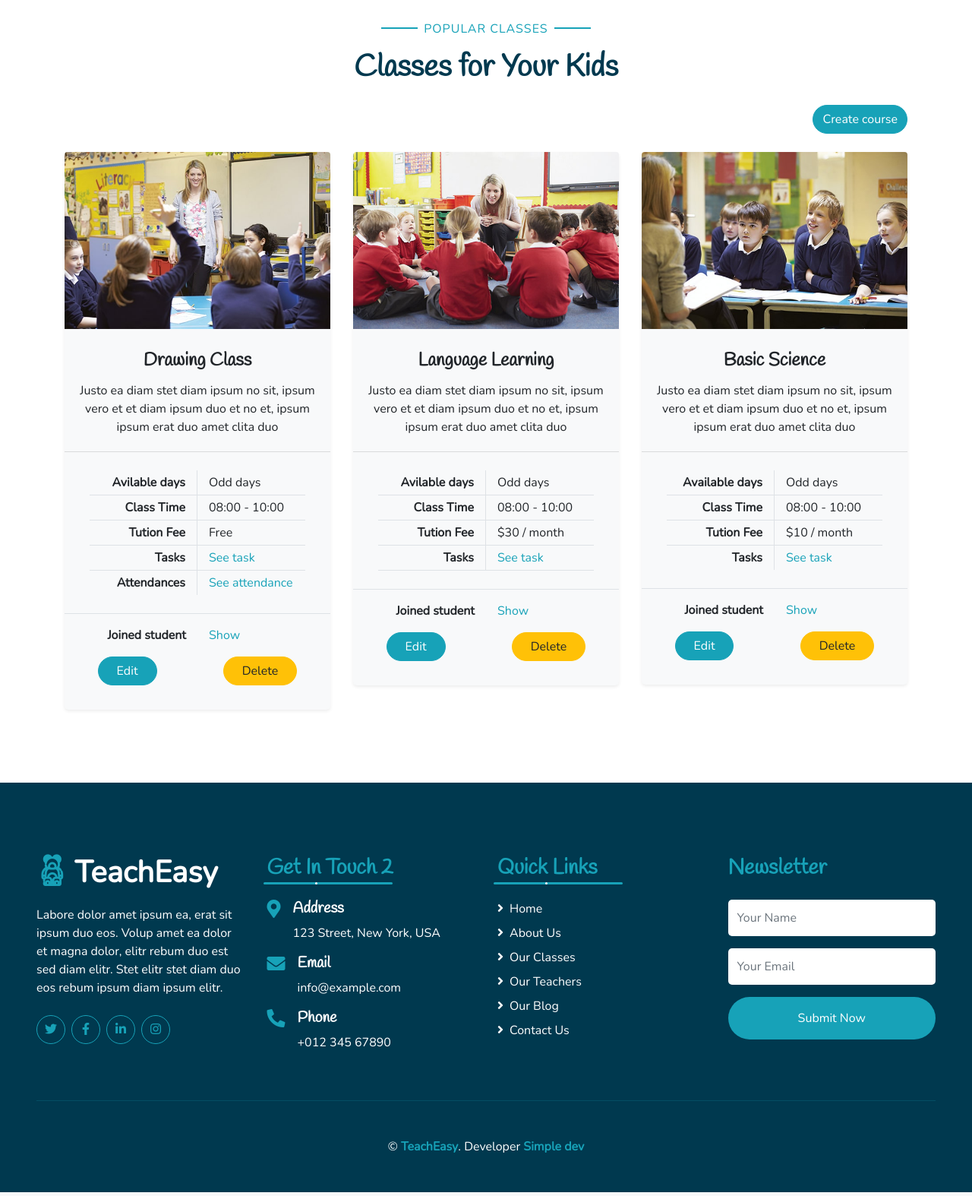
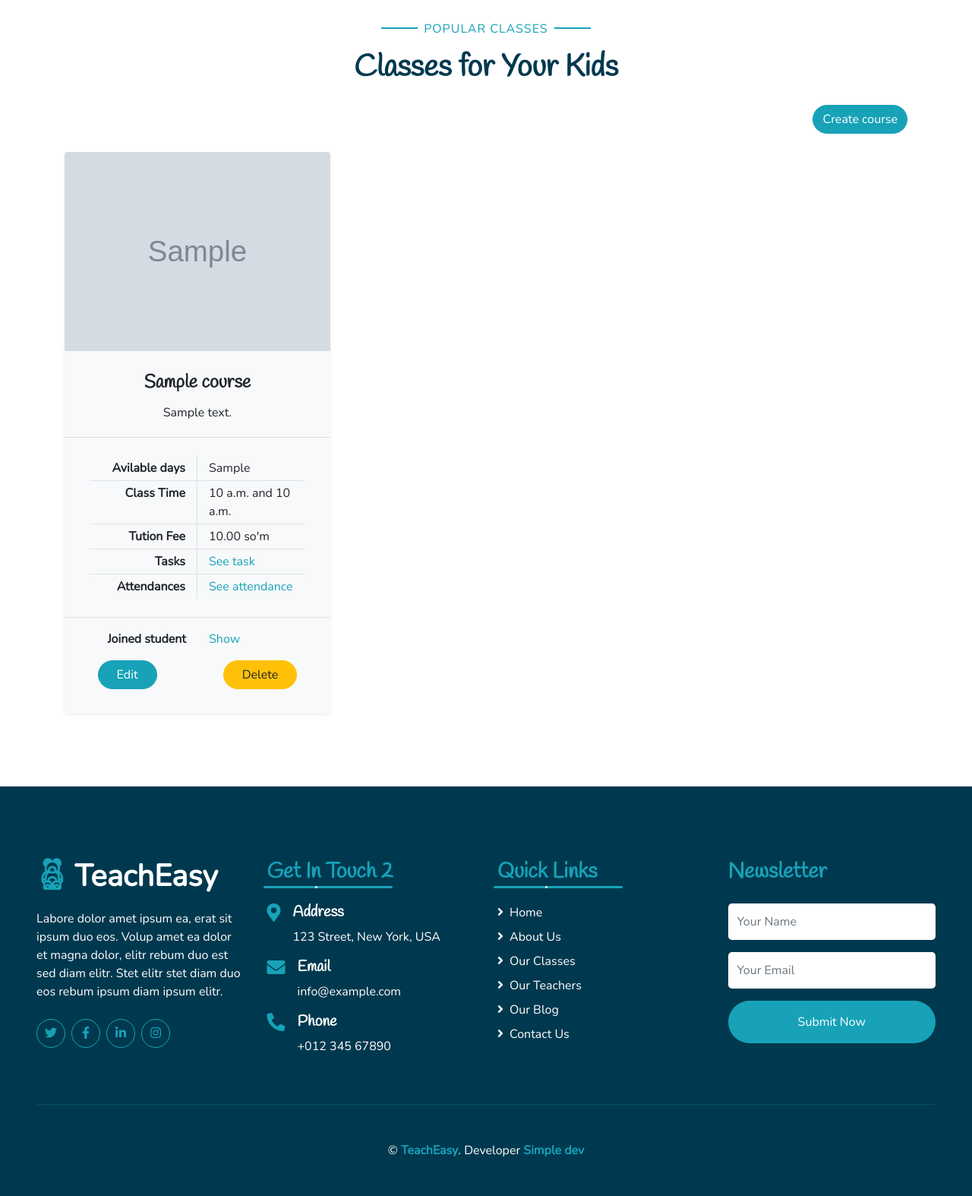
Before and after one commit to dilmurodsadullayev/TeachEasy-full, a Django app: page /courses in a window 1280 px wide. Shown: the part 557-2131 px from the top of the page at 76% size. Run offline with Django 5.2, Linux system fonts and the light colour scheme; tables that the repository leaves empty hold one stand-in row (values such as "Sample post"); grey boxes marked "Sample" are stand-in pictures; some libraries are stand-ins or nearby versions.

Commit message:
forms fayl yaratildi,view,urls yozildi keyin courses sahifasida kursla chiqadigan qilindi

```diff
--- a/main/models.py
+++ b/main/models.py
@@ -63,8 +63,8 @@ class Course(models.Model):
     description = models.TextField()
     image = models.ImageField(upload_to='courses/')
     price = models.DecimalField(max_digits=5, decimal_places=2)
-    start_date = models.DateField()
-    end_date = models.DateField()  # tugash sanasi (oldingi
+    start_time = models.TimeField()
+    end_time = models.TimeField()  # tugash sanasi (oldingi
     schedule_days = models.CharField(max_length=70)  # o‘quv kunlari yoki `schedule` qisqacha
 
     def __str__(self):
--- a/main/urls.py
+++ b/main/urls.py
@@ -4,7 +4,7 @@ from .views import (
     index_view,
     about_view,
     contact_view,
-    courses_view,
+    CoursesView,
     teachers_view,
     gallery_view,
     single_view,
@@ -32,7 +32,7 @@ urlpatterns = [
     path('',index_view,name='index'),
     path('about',about_view,name='about'),
     path('contact',contact_view,name='contact'),
-    path('courses',courses_view,name='courses'),
+    path('courses',CoursesView.as_view(),name='courses'),
     path('teachers',teachers_view,name='teachers'),
     path('gallery',gallery_view,name='gallery'),
     path('single',single_view,name='single'),
--- a/main/views.py
+++ b/main/views.py
@@ -1,5 +1,7 @@
-from django.shortcuts import render
-from .models import UserRoles, AboutSite
+from django.shortcuts import render, redirect
+from .models import UserRoles, AboutSite, Course
+from .forms import CourseCreateForm
+from django.views.generic import View
 
 
 # Create your views here.
@@ -22,8 +24,34 @@ def about_view(request):
 def contact_view(request):
     return render(request, 'main/contact.html')
 
-def courses_view(request):
-    return render(request, 'main/courses.html')
+
+
+class CoursesView(View):
+    def get(self, request):
+        course_data = Course.objects.all()
+
+        ctx = {
+            'course_data': course_data
+        }
+
+        return render(request, 'main/courses.html', ctx)
+
+    def post(self, request):
+        form = CourseCreateForm(request.POST, request.FILES)
+        if form.is_valid():
+            course = form.save(commit=False)
+            course.start_time = str(request.POST['start_time']) # Vaqt qiymatlarini str formatda olish
+            course.end_time = str(request.POST['end_time'])#vaqti str formatda course.save()
+            form.save()
+            return redirect('courses')
+
+        ctx = {
+            'form': form
+        }
+
+        return render(request, 'main/courses.html', ctx)
+
+
 
 def gallery_view(request):
     return render(request, 'main/gallery.html')
--- a/template/main/base.html
+++ b/template/main/base.html
@@ -10,7 +10,7 @@
     <meta content="Free HTML Templates" name="description">
 
     <!-- Favicon -->
-    <link href="{% static 'img/favicon.ico' %}" rel="icon">
+    <link rel="icon" href="{% static 'img/favicon.ico' %}" type="image/x-icon">
 
     <!-- Google Web Fonts -->
     <link rel="preconnect" href="https://fonts.gstatic.com">
--- a/template/main/courses.html
+++ b/template/main/courses.html
@@ -21,6 +21,8 @@
 <div class="modal fade" id="exampleModal" tabindex="-1" aria-labelledby="exampleModalLabel" aria-hidden="true">
     <div class="modal-dialog modal-dialog-centered">
         <div class="modal-content">
+            <form method="post" enctype="multipart/form-data">
+                {% csrf_token %}
                 <div class="modal-header">
                     <h1 class="modal-title fs-5" id="exampleModalLabel">Create course</h1>
                     <button type="button" class="btn-close" data-bs-dismiss="modal" aria-label="Close"></button>
@@ -29,40 +31,45 @@
                 <div class="modal-body">
                     <div class="mb-3">
                         <label for="exampleFormControlInput1" class="form-label">Name</label>
-                    <input type="text" class="form-control" id="exampleFormControlInput1" placeholder="Course name">
+                        <input type="text" class="form-control" id="exampleFormControlInput1" placeholder="Course name"
+                               name="name">
                     </div>
                     <div class="input-group mb-3">
-                    <input type="file" class="form-control" id="inputGroupFile01">
+                        <input type="file" class="form-control" id="inputGroupFile01" name="image">
                         <label class="input-group-text" for="inputGroupFile01">Upload</label>
                     </div>
                     <div class="mb-3">
                         <label for="exampleFormControlTextarea1" class="form-label">Description</label>
-                    <textarea class="form-control" id="exampleFormControlTextarea1" rows="3"></textarea>
+                        <textarea class="form-control" id="exampleFormControlTextarea1" rows="3"
+                                  name="description"></textarea>
                     </div>
                     <div class="input-group mb-3">
                         <label class="input-group-text" for="inputGroupDate02">Start date</label>
-                    <input type="date" class="form-control" id="inputGroupDate02">
+                        <input type="date" class="form-control" id="inputGroupDate02" name="start_time">
                     </div>
                     <div class="input-group mb-3">
                         <label class="input-group-text" for="inputGroupDate03">End date</label>
-                    <input type="date" class="form-control" id="inputGroupDate03">
+                        <input type="date" class="form-control" id="inputGroupDate03" name="end_time">
                     </div>
                     <div class="input-group mb-3">
                         <span class="input-group-text">Sum</span>
-                    <input type="number" class="form-control" aria-label="Amount (to the nearest dollar)">
+                        <input type="number" class="form-control" aria-label="Amount (to the nearest dollar)"
+                               name="price">
                         <span class="input-group-text">.00</span>
                     </div>
                     <div class="mb-3">
                         <label for="exampleFormControlInput5" class="form-label">Available days</label>
-                    <input type="text" class="form-control" id="exampleFormControlInput5"
-                        placeholder="Example: Odd days ">
+                        <input type="text" class="form-control" id="exampleFormControlInput5" name="schedule_days"
+                               placeholder="Example: Odd days">
                     </div>
                 </div>
 
                 <div class="modal-footer">
                     <button type="button" class="btn btn-secondary" data-bs-dismiss="modal">Close</button>
-                <button type="button" class="btn btn-primary">Create</button>
+                    <button type="submit" class="btn btn-primary">Create</button>
                 </div>
+            </form>
+
         </div>
     </div>
 </div>
@@ -222,27 +229,30 @@
             </div>
         </div>
         <div class="row">
-
+            {% for course in course_data %}
             <div class="col-lg-4 mb-5">
                 <div class="card border-0 bg-light shadow-sm pb-2">
+                    {% if course.image %}
+                        <img class="card-img-top mb-2" src="{{ course.image.url }}" alt="kursni rasimi yo'q">
+                    {% else %}
                         <img class="card-img-top mb-2" src="{% static 'img/class-1.jpg' %}" alt="">
+                    {% endif %}
                     <div class="card-body text-center">
-                        <h4 class="card-title">Drawing Class</h4>
-                        <p class="card-text">Justo ea diam stet diam ipsum no sit, ipsum vero et et diam ipsum duo
-                            et no et, ipsum ipsum erat duo amet clita duo</p>
+                        <h4 class="card-title">{{ course.name }}</h4>
+                        <p class="card-text">{{ course.description }}</p>
                     </div>
                     <div class="card-footer bg-transparent py-4 px-5 border-bottom">
                         <div class="row border-bottom">
                             <div class="col-6 py-1 text-right border-right"><strong>Avilable days</strong></div>
-                            <div class="col-6 py-1">Odd days</div>
+                            <div class="col-6 py-1">{{ course.schedule_days }}</div>
                         </div>
                         <div class="row border-bottom">
                             <div class="col-6 py-1 text-right border-right"><strong>Class Time</strong></div>
-                            <div class="col-6 py-1">08:00 - 10:00</div>
+                            <div class="col-6 py-1">{{ course.start_time }} and {{ course.end_time }}</div>
                         </div>
                         <div class="row border-bottom">
                             <div class="col-6 py-1 text-right border-right"><strong>Tution Fee</strong></div>
-                            <div class="col-6 py-1">Free</div>
+                            <div class="col-6 py-1">{{ course.price }} so'm</div>
                         </div>
                         <div class="row border-bottom">
                             <div class="col-6 py-1 text-right border-right"><strong>Tasks</strong></div>
@@ -265,82 +275,7 @@
 
                 </div>
             </div>
-
-            <div class="col-lg-4 mb-5">
-                <div class="card border-0 bg-light shadow-sm pb-2">
-                    <img class="card-img-top mb-2" src="{% static 'img/class-2.jpg' %}" alt="">
-                    <div class="card-body text-center">
-                        <h4 class="card-title">Language Learning</h4>
-                        <p class="card-text">Justo ea diam stet diam ipsum no sit, ipsum vero et et diam ipsum duo
-                            et no et, ipsum ipsum erat duo amet clita duo</p>
-                    </div>
-                    <div class="card-footer bg-transparent py-4 px-5 border-bottom">
-                        <div class="row border-bottom">
-                            <div class="col-6 py-1 text-right border-right"><strong>Avilable days</strong></div>
-                            <div class="col-6 py-1">Odd days</div>
-                        </div>
-                        <div class="row border-bottom">
-                            <div class="col-6 py-1 text-right border-right"><strong>Class Time</strong></div>
-                            <div class="col-6 py-1">08:00 - 10:00</div>
-                        </div>
-                        <div class="row border-bottom">
-                            <div class="col-6 py-1 text-right border-right"><strong>Tution Fee</strong></div>
-                            <div class="col-6 py-1">$30 / month</div>
-                        </div>
-                        <div class="row border-bottom">
-                            <div class="col-6 py-1 text-right border-right"><strong>Tasks</strong></div>
-                            <div class="col-6 py-1"><a href="#">See task</a></div>
-                        </div>
-                    </div>
-                    <div class="row mt-3 mb-3">
-                        <div class="col-6 text-right"><strong>Joined student</strong></div>
-                        <div class="col-6"><a href="{% url 'course_students' %}">Show</a></div>
-                    </div>
-                    <div class="d-flex">
-                        <a href="" class="btn btn-primary px-4 mx-auto mb-4" data-bs-toggle="modal"
-                            data-bs-target="#exampleModal2">Edit</a>
-                        <a href="" class="btn btn-warning px-4 mx-auto mb-4">Delete</a>
-                    </div>
-                </div>
-            </div>
-
-            <div class="col-lg-4 mb-5">
-                <div class="card border-0 bg-light shadow-sm pb-2">
-                    <img class="card-img-top mb-2" src="{% static 'img/class-3.jpg' %}" alt="">
-                    <div class="card-body text-center">
-                        <h4 class="card-title">Basic Science</h4>
-                        <p class="card-text">Justo ea diam stet diam ipsum no sit, ipsum vero et et diam ipsum duo
-                            et no et, ipsum ipsum erat duo amet clita duo</p>
-                    </div>
-                    <div class="card-footer bg-transparent py-4 px-5 border-bottom">
-                        <div class="row border-bottom">
-                            <div class="col-6 py-1 text-right border-right"><strong>Available days</strong></div>
-                            <div class="col-6 py-1">Odd days</div>
-                        </div>
-                        <div class="row border-bottom">
-                            <div class="col-6 py-1 text-right border-right"><strong>Class Time</strong></div>
-                            <div class="col-6 py-1">08:00 - 10:00</div>
-                        </div>
-                        <div class="row border-bottom">
-                            <div class="col-6 py-1 text-right border-right"><strong>Tution Fee</strong></div>
-                            <div class="col-6 py-1">$10 / month</div>
-                        </div>
-                        <div class="row">
-                            <div class="col-6 py-1 text-right border-right"><strong>Tasks</strong></div>
-                            <div class="col-6 py-1"><a href="#">See task</a></div>
-                        </div>
-                    </div>
-                    <div class="row mt-3 mb-3">
-                        <div class="col-6 text-right"><strong>Joined student</strong></div>
-                        <div class="col-6"><a href="{% url 'course_students' %}">Show</a></div>
-                    </div>
-                    <div class="d-flex">
-                        <a href="" class="btn btn-primary px-4 mx-auto mb-4" data-bs-toggle="modal"
-                            data-bs-target="#exampleModal3">Edit</a>
-                        <a href="" class="btn btn-warning px-4 mx-auto mb-4">Delete</a>
-                    </div>
-                </div>
-            </div>
+            {% endfor %}
 
         </div>
     </div>
```
Also changed, not shown: main/forms.py (added, +11 -0 lines), media/courses/pexels-eye4dtail-374918.jpg (added). Lines whose indentation alone changed are shown as unchanged.
